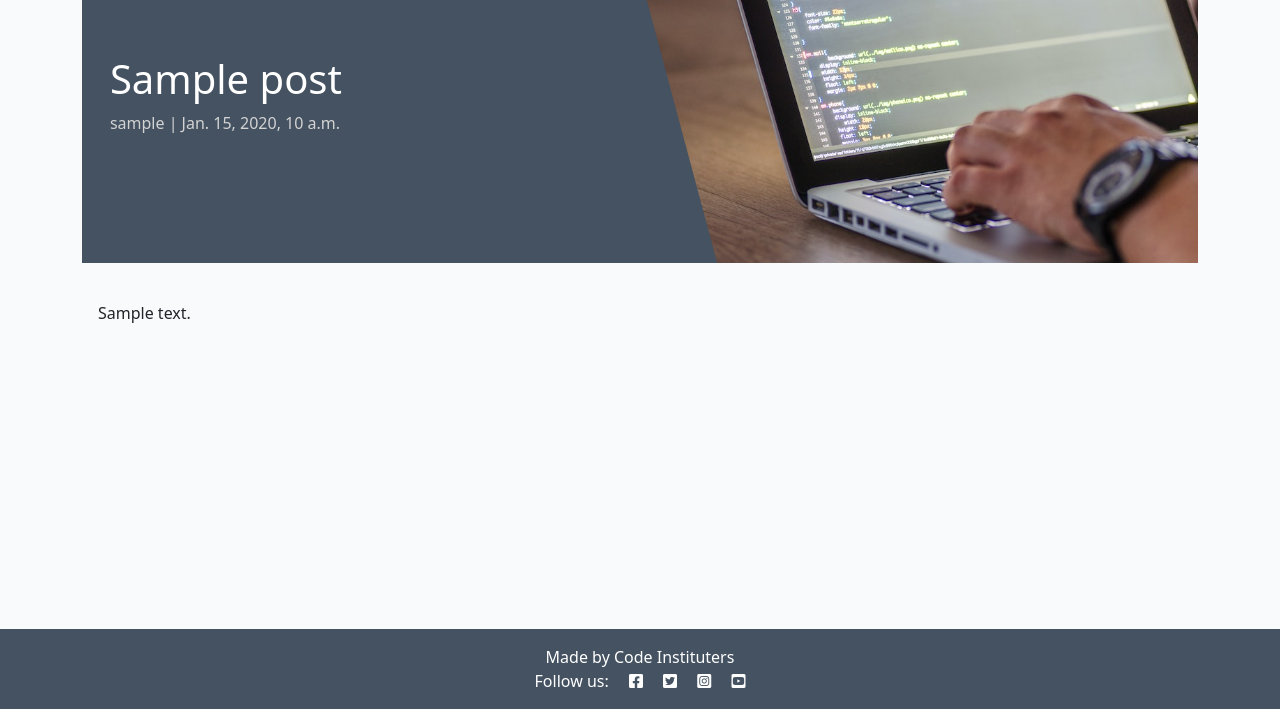
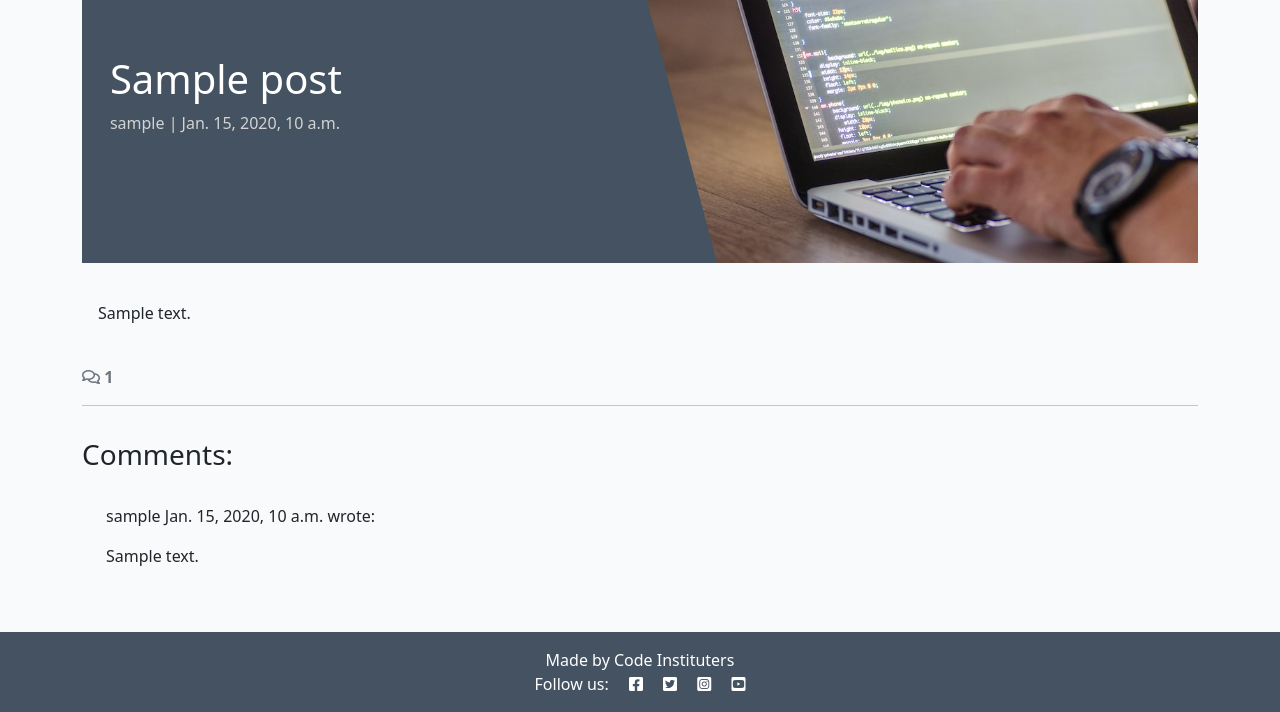
Before and after one commit to DMASCoreDeclan/PRD-PP4-Blog, a Django app: a page that uses blog/templates/blog/post_detail.html in a window 1280 px wide. Shown: the part 91-803 px from the top of the page. Run offline with Django 4.2, Linux system fonts and the light colour scheme; tables that the repository leaves empty hold one stand-in row (values such as "Sample post").

Commit message:
Add comments DTL to post_detail.html to display approved comments and comment count

```diff
--- a/blog/templates/blog/post_detail.html
+++ b/blog/templates/blog/post_detail.html
@@ -29,6 +29,35 @@
             </div>
         </div>
     </div>
+    <!-- Displaying count of comments -->
+    <div class="row">
+        <div class="col-12">
+            <strong class="text-secondary"><i class="far fa-comments"></i> {{ comment_count }}</strong>
+        </div>
+        <div class="col-12">
+        <hr>
+        </div>
+    </div>
+    <!-- Displaying Comments -->
+    <div class="row">
+        <div class="col-md-8 card mb-4  mt-3 ">
+            <h3>Comments:</h3>
+            <div class="card-body">
+                <!-- We want a for loop inside the empty control tags to iterate through each comment in comments -->
+                {% for comment in comments %}
+                <div class="p-2 comments
+                    {% if not comment.approved and comment.author == user %} faded {% elif not comment.approved %} d-none{% endif %}">
+                <p class="font-weight-bold"> {{ comment.author }} <span class="font-weight-normal"> {{ comment.created_on }}</span> wrote: </p>
+                <div id="comment{{ comment.id }}"> {{ comment.body | linebreaks }}</div>
+                    {% if not comment.approved and comment.author == user %}
+                        <p class="approval">This comment is awaiting approval</p>
+                    {% endif %}
+                </div>
+                <!-- Our for loop ends here -->
+                {% endfor %}
+            </div>
+        </div>
+    </div>
 </div>
 
 {% endblock content %}
--- a/blog/views.py
+++ b/blog/views.py
@@ -24,9 +24,15 @@ def post_detail(request, slug):
     """
     queryset = Post.objects.filter(status=1)
     post = get_object_or_404(queryset, slug=slug)
+    comments = post.comments.all().order_by("-created_on")
+    comment_count = post.comments.filter(approved=True).count()
 
     return render(
         request,
         'blog/post_detail.html',
-        {'post': post},
+        {
+            'post': post,
+            'comments': comments,
+            'comment_count': comment_count,
+        },
     )
```
